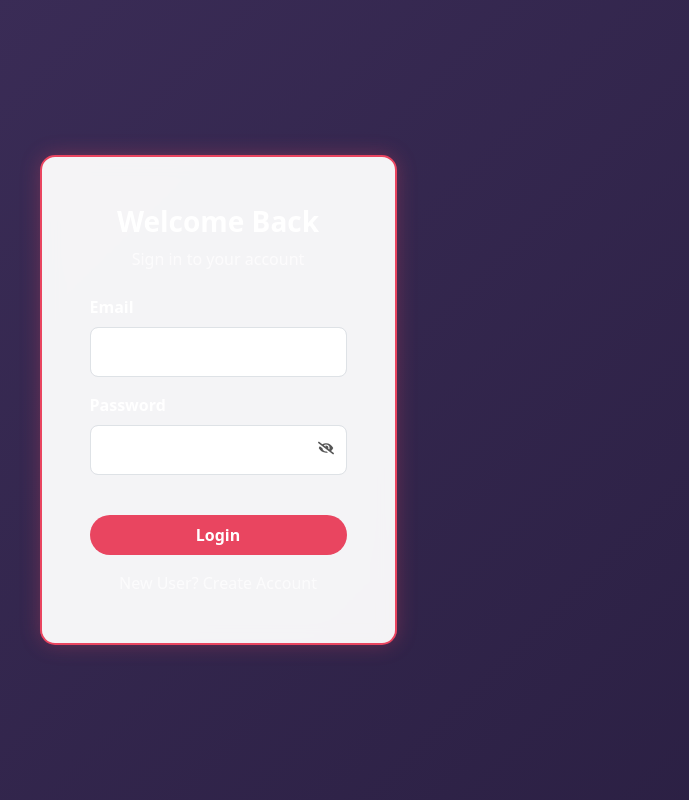
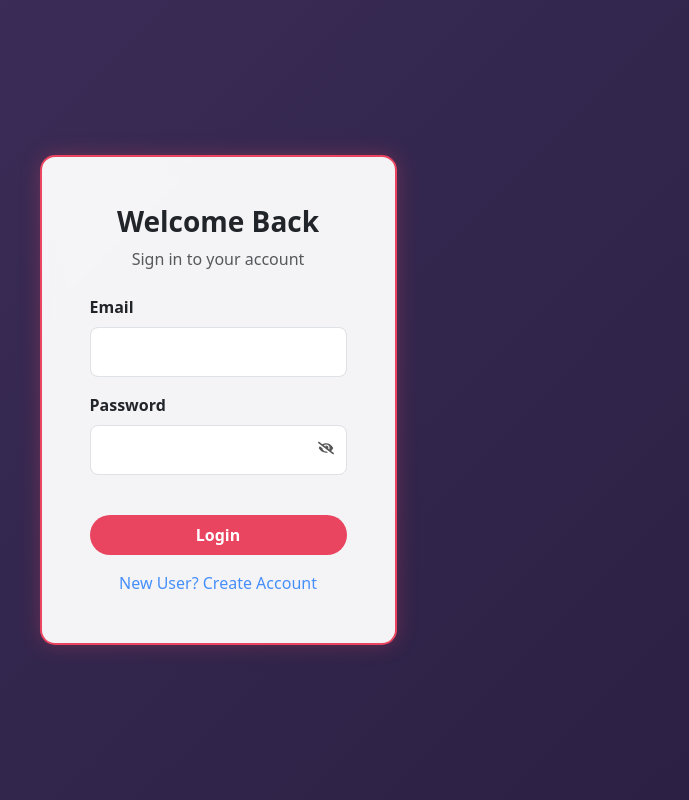
Before and after one commit to saravananvimal0608/ecommerce-front-end, a React (Create React App) app: page /login in a window 1280 px wide. Shown: the whole page, without its empty margins (422-1111 px from the left). Built offline with nearby package versions, Linux system fonts and the light colour scheme; no server answers.

Commit message:
changed font color

```diff
--- a/src/App.css
+++ b/src/App.css
@@ -1,5 +1,5 @@
 .register-container {
-  height: 100vh;
+
   background: linear-gradient(135deg, #3E2F5B 0%, #2A1F42 100%);
 }
 
@@ -344,6 +344,7 @@ mark {
   background: rgba(255, 255, 255, 0.95);
   border-radius: 15px;
   backdrop-filter: blur(10px);
+
 }
 
 .delete-and-edit-box {
--- a/src/users/LoginUser.js
+++ b/src/users/LoginUser.js
@@ -49,18 +49,18 @@ const LoginUser = () => {
         <div className="d-flex justify-content-center align-items-center login-container" >
             <form onSubmit={handlesubmit} className="p-5 form-box">
                 <div className="text-center mb-4">
-                    <h3 className="text-white fw-bold">Welcome Back</h3>
-                    <p className="text-white opacity-75">Sign in to your account</p>
+                    <h3 className=" fw-bold">Welcome Back</h3>
+                    <p className=" opacity-75">Sign in to your account</p>
                 </div>
                 <div className="form-group mb-3">
-                    <label className="text-white fw-semibold mb-2">Email</label>
-                    <input type="text" className={`form-control ${error?.email ? 'input-field-error' : ""}`} name="email" value={data?.email} onChange={handleChange} style={{borderRadius: '8px', padding: '12px'}} />
+                    <label className=" fw-semibold mb-2">Email</label>
+                    <input type="text" className={`form-control ${error?.email ? 'input-field-error' : ""}`} name="email" value={data?.email} onChange={handleChange} style={{ borderRadius: '8px', padding: '12px' }} />
                     {error?.email && <span className="text-danger"><b>{error.email}</b></span>}
                 </div>
                 <div className="form-group mb-4">
-                    <label className="text-white fw-semibold mb-2">Password</label>
+                    <label className=" fw-semibold mb-2">Password</label>
                     <span className="position-relative">
-                        <input type={togglePassword ? "text" : "password"} className={`form-control ${error?.password ? 'input-field-error' : ""}`} name="password" value={data?.password} onChange={handleChange} style={{borderRadius: '8px', padding: '12px'}} />
+                        <input type={togglePassword ? "text" : "password"} className={`form-control ${error?.password ? 'input-field-error' : ""}`} name="password" value={data?.password} onChange={handleChange} style={{ borderRadius: '8px', padding: '12px' }} />
                         <span className="password-icon" onClick={() => setTogglePassword(!togglePassword)}>
                             {togglePassword ? <FaEye /> : <FaEyeSlash />}
                         </span>
@@ -68,8 +68,8 @@ const LoginUser = () => {
                     {error?.password && <p className="text-danger"><b>{error?.password}</b></p>}
                 </div>
                 <div className="d-flex flex-column">
-                    <button type="submit" className="btn-background-color btn mt-3 text-white fw-bold py-2" style={{borderRadius: '25px', transition: 'all 0.3s ease'}}>Login</button>
-                    <Link to="/register" className="text-white text-decoration-none text-center mt-3 opacity-75">New User? Create Account</Link>
+                    <button type="submit" className="btn-background-color btn mt-3 text-white fw-bold py-2" style={{ borderRadius: '25px', transition: 'all 0.3s ease' }}>Login</button>
+                    <Link to="/register" className=" text-decoration-none text-center mt-3 opacity-75">New User? Create Account</Link>
                 </div>
             </form>
         </div>
--- a/src/users/RegisterUser.js
+++ b/src/users/RegisterUser.js
@@ -93,28 +93,27 @@ const RegisterUser = () => {
 
     return (
         <div className="d-flex justify-content-center align-items-center register-container" >
-            <form onSubmit={handlesubmit} className="p-5 form-box">
+            <form onSubmit={handlesubmit} className="p-5 form-box my-5">
                 <div className="text-center mb-4">
-                    <h3 className="text-white fw-bold">{id ? "Update Profile" : "Create Account"}</h3>
-                    <p className="text-white opacity-75">{id ? "Update your information" : "Join our community today"}</p>
+                    <h3 className=" fw-bold">{id ? "Update Profile" : "Create Account"}</h3>
                 </div>
                 <div className="form-group mb-3">
-                    <label className="text-white fw-semibold mb-2">Name</label>
+                    <label className=" fw-semibold mb-2">Name</label>
                     <input type="text" className={`form-control ${error?.name ? 'input-field-error' : ""}`} name="name" value={data.name} onChange={handleChange} style={{ borderRadius: '8px', padding: '12px' }} />
                     {error.name && <p className="text-danger"><b>{error.name}</b></p>}
                 </div>
                 <div className="form-group mb-3">
-                    <label className="text-white fw-semibold mb-2">Email address</label>
+                    <label className=" fw-semibold mb-2">Email address</label>
                     <input type="email" className={`form-control ${error?.email ? 'input-field-error' : ""}`} name="email" value={data.email} onChange={handleChange} style={{ borderRadius: '8px', padding: '12px' }} />
                     {error.email && <p className="text-danger"><b>{error.email}</b></p>}
                 </div>
                 <div className="form-group mb-3">
-                    <label className="text-white fw-semibold mb-2">Phone:</label>
+                    <label className=" fw-semibold mb-2">Phone:</label>
                     <input type="text" className={`form-control ${error?.number ? 'input-field-error' : ""}`} name="number" value={data.number} onChange={handleChange} maxLength={10} style={{ borderRadius: '8px', padding: '12px' }} />
                     {error.number && <p className="text-danger"><b>{error.number}</b></p>}
                 </div>
                 {!id && <div className="form-group mb-4">
-                    <label className="text-white fw-semibold mb-2">Password</label>
+                    <label className=" fw-semibold mb-2">Password</label>
                     <span className="position-relative">
                         <input type={togglePassword ? "text" : "password"} className={`form-control ${error?.password ? 'input-field-error' : ""}`} placeholder={id ? "enter new password" : ""} name="password" value={data.password} onChange={handleChange} style={{ borderRadius: '8px', padding: '12px' }} />
                         <span className="password-icon password-icon-register" onClick={() => setTogglePassword(!togglePassword)}>
@@ -123,10 +122,10 @@ const RegisterUser = () => {
                     </span>
                     {error.password && <p className="text-danger"><b>{error.password}</b></p>}
                 </div>}
-                <button type="submit" className="btn-background-color btn mt-3 text-white fw-bold py-2 w-100" style={{ borderRadius: '25px', transition: 'all 0.3s ease' }}>{id ? "Update" : "Register"}</button>
+                <button type="submit" className="btn-background-color btn mt-3  fw-bold py-2 w-100" style={{ borderRadius: '25px', transition: 'all 0.3s ease' }}>{id ? "Update" : "Register"}</button>
                 {!id && (
                     <div className="text-center mt-3">
-                        <Link to="/login" className="text-white text-decoration-none opacity-75">Already have an account? Sign In</Link>
+                        <Link to="/login" className=" text-decoration-none opacity-75">Already have an account? Sign In</Link>
                     </div>
                 )}
             </form>
```
